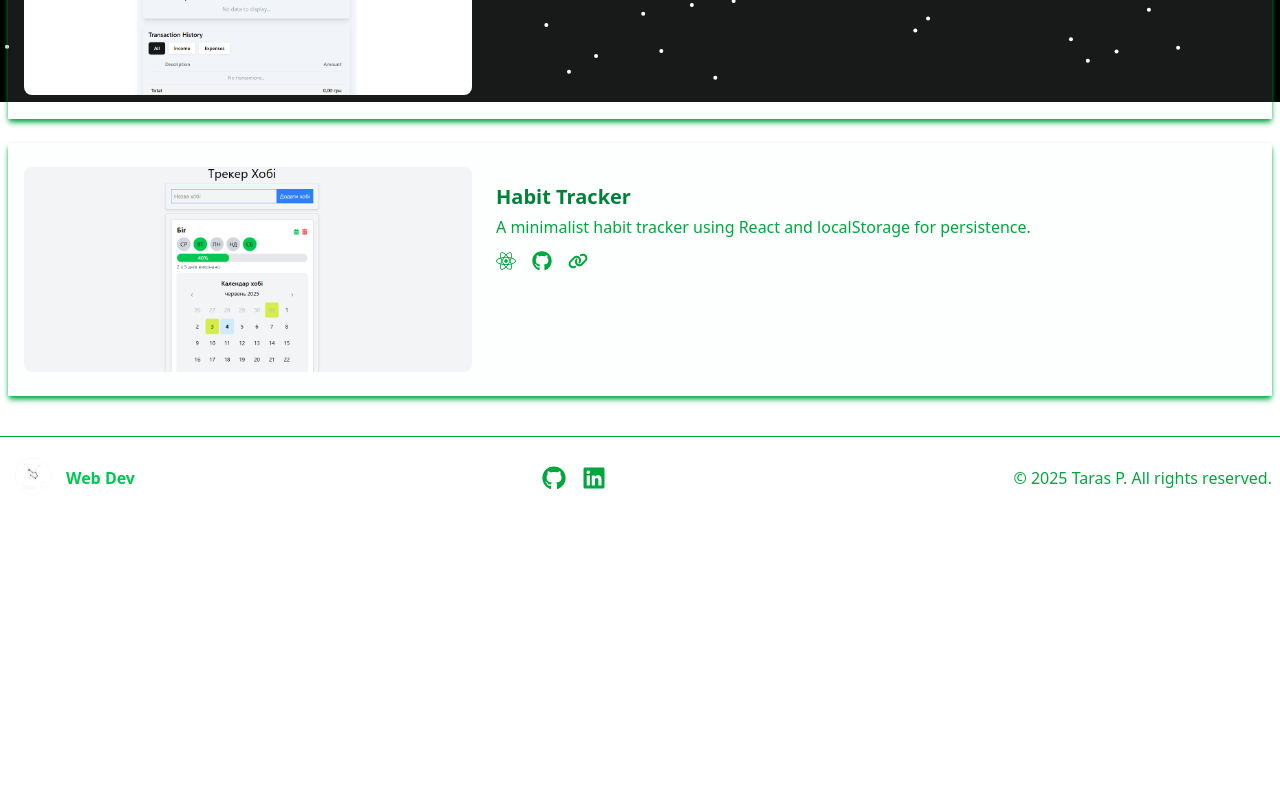
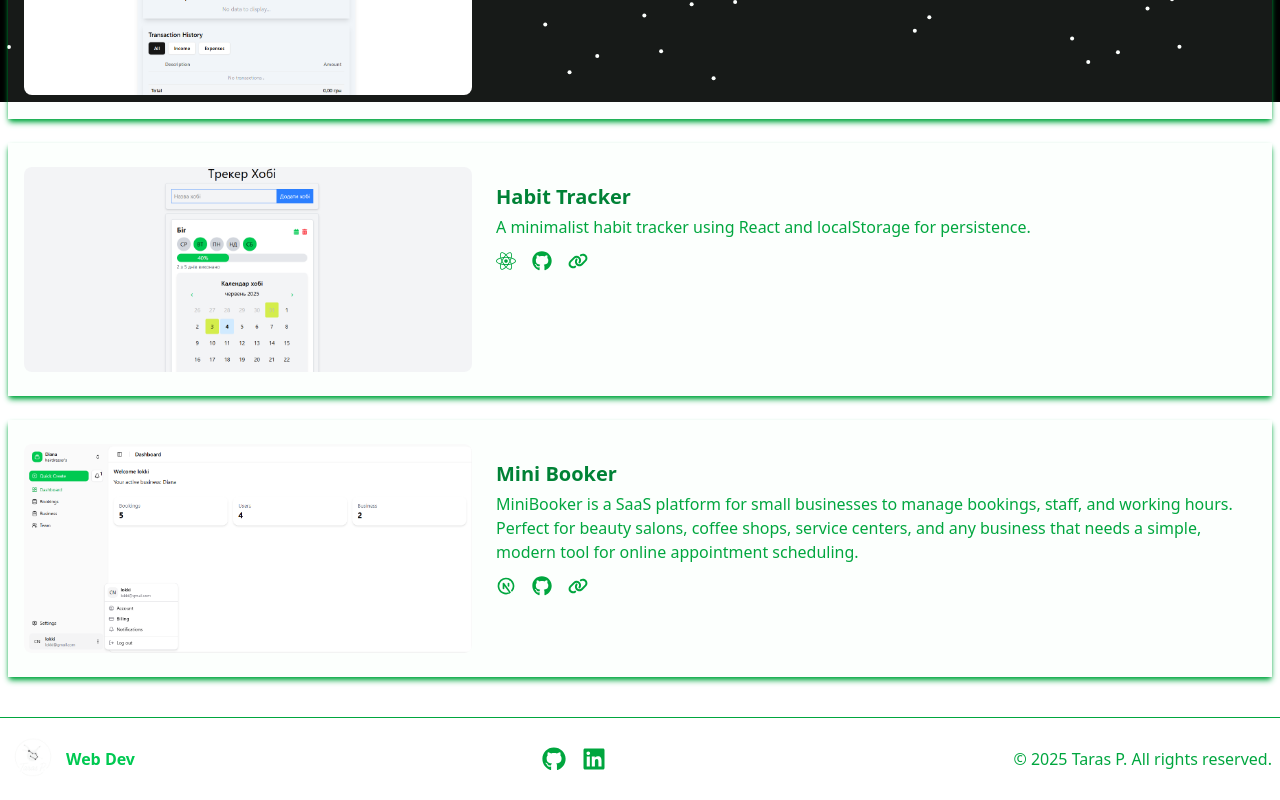
Before and after one commit to lokki931/taras-p, a Next.js app: page /en/portfolio in a window 1280 px wide. Shown: the part 698-1498 px from the top of the page. Before the commit the page ends 1217 px from the top, so only its background shows below. Built offline with nearby package versions, Linux system fonts and the light colour scheme.

Commit message:
add project miniBooker

```diff
--- a/messages/en.json
+++ b/messages/en.json
@@ -44,6 +44,10 @@
       "habit": {
         "title": "Habit Tracker",
         "description": "A minimalist habit tracker using React and localStorage for persistence."
+      },
+      "booking": {
+        "title": "Mini Booker",
+        "description": "MiniBooker is a SaaS platform for small businesses to manage bookings, staff, and working hours. Perfect for beauty salons, coffee shops, service centers, and any business that needs a simple, modern tool for online appointment scheduling."
       }
     },
     "btn": {
--- a/messages/uk.json
+++ b/messages/uk.json
@@ -44,6 +44,10 @@
       "habit": {
         "title": "Трекер звичок",
         "description": "Мінімалістичний трекер звичок, що використовує React та localStorage для збереження."
+      },
+      "booking": {
+        "title": "Міні Букер",
+        "description": "Міні Букер — це SaaS-платформа для малого бізнесу, яка дозволяє керувати бронюваннями, персоналом та робочим часом. Ідеально підходить для салонів краси, кав'ярень, сервісних центрів та будь-якого бізнесу, якому потрібен простий та сучасний інструмент для онлайн-планування зустрічей."
       }
     },
     "btn": {
--- a/src/components/pages/views/portfolio/data-portfolio.tsx
+++ b/src/components/pages/views/portfolio/data-portfolio.tsx
@@ -39,4 +39,13 @@ export const projects = [
     siteUrl: "https://tracker-hobies.vercel.app/",
     buildby: <FaReact title="ReactJS" />,
   },
+  {
+    id: uuidv4(),
+    title: "projects.booking.title",
+    description: "projects.booking.description",
+    image: "/04_img.png",
+    github: "https://github.com/lokki931/mini-booker",
+    siteUrl: "https://mini-booker.vercel.app/",
+    buildby: <TbBrandNextjs title="NextJs" />,
+  },
 ];
```
Also changed, not shown: public/04_img.png (added).
